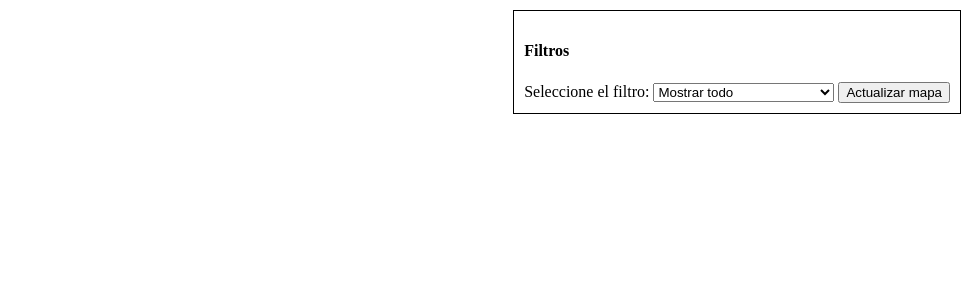
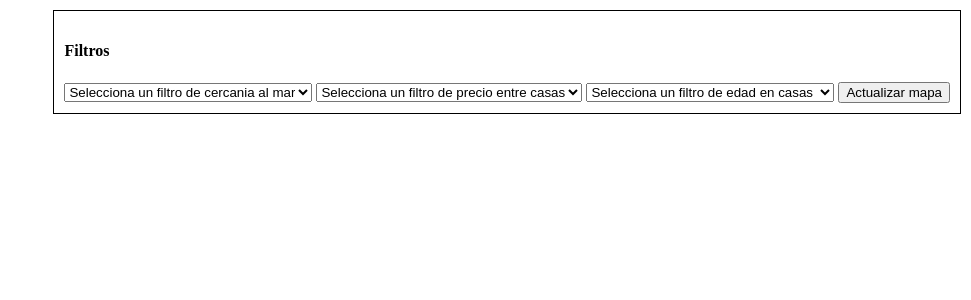
Before and after one commit to itsHaydo/mapaFiltrado, a Flask app: template templates/index.html in a window 1280 px wide. Shown: the top 300 px of the page, without its empty margins (309-1280 px from the left). Run offline with Flask 3, Linux system fonts and the light colour scheme; the template is opened without the code that fills it, so the values that code supplies are empty.

Commit message:
funciona

```diff
--- a/main.py
+++ b/main.py
@@ -24,7 +24,7 @@ def contenido(age, rooms, bedrooms, pop, households, income, value, proximity):
 
 @app.route('/')
 def index():
-    mapa = folium.Map(location=[datos['Latitude'].mean(), datos['Longitude'].mean()], zoom_start=8)
+    mapa = folium.Map(location=[datos['Latitude'].mean(), datos['Longitude'].mean()], zoom_start=5)
     cluster = MarkerCluster().add_to(mapa)
 
     for i, (latitud, longitud, age, rooms, bedrooms, pop, households, income, value, proximity) in enumerate(
@@ -45,7 +45,9 @@ def index():
 
 @app.route('/update_map', methods=['POST'])
 def update_map():
-    selected_filter = request.form['filter']
+    selected_filter = request.form['filter1']
+    selected_filter2 = request.form['filter2']
+    selected_filter3 = request.form['filter3']
 
     if selected_filter == 'all':
         filtered_data = datos
@@ -54,20 +56,36 @@ def update_map():
     elif selected_filter == 'near_bay':
         filtered_data = datos[datos['Ocean Proximity'] == 'NEAR BAY']
     elif selected_filter == 'very_near_bay':
-        filtered_data = datos[datos['Ocean Proximity'] == '<1H OCEAN']  # Adjust as needed
+        filtered_data = datos[datos['Ocean Proximity'] == '<1H OCEAN']
     elif selected_filter == 'island':
         filtered_data = datos[datos['Ocean Proximity'] == 'ISLAND']
     else:
         filtered_data = datos
 
-    mapa = folium.Map(location=[filtered_data['Latitude'].mean(), filtered_data['Longitude'].mean()],
-                                  zoom_start=8)
+    # Filtrar según el segundo filtro
+    if selected_filter2 == 'precio-grande':
+        filtered_data = filtered_data[filtered_data['Value'] > 350000]
+    elif selected_filter2 == 'precio-mediano':
+        filtered_data = filtered_data[(filtered_data['Value'] >= 180000) & (filtered_data['Value'] <= 349999)]
+    elif selected_filter2 == 'precio-':
+        filtered_data = filtered_data[filtered_data['Value'] < 180000]
+
+    # Filtrar según el tercer filtro
+    if selected_filter3 == 'edad-grande':
+        filtered_data = filtered_data[filtered_data['Age'] > 35]
+    elif selected_filter3 == 'edad-mediano':
+        filtered_data = filtered_data[(filtered_data['Age'] >= 18) & (filtered_data['Age'] <= 34)]
+    elif selected_filter3 == 'edad-pequeña':
+        filtered_data = filtered_data[filtered_data['Age'] < 18]
+
+    mapa = folium.Map(location=[filtered_data['Latitude'].mean(), filtered_data['Longitude'].mean()], zoom_start=8)
     cluster = MarkerCluster().add_to(mapa)
 
     for i, (latitud, longitud, age, rooms, bedrooms, pop, households, income, value, proximity) in enumerate(
             zip(filtered_data['Latitude'], filtered_data['Longitude'], filtered_data['Age'], filtered_data['Rooms'],
                 filtered_data['Bedrooms'], filtered_data['Population'], filtered_data['Households'],
                 filtered_data['Income'], filtered_data['Value'], filtered_data['Ocean Proximity'])):
+
         popup = contenido(age, rooms, bedrooms, pop, households, income, value, proximity)
 
         folium.Marker(
@@ -79,6 +97,5 @@ def update_map():
     return mapa._repr_html_()
 
 
-
 if __name__ == '__main__':
     app.run(debug=True)
--- a/templates/index.html
+++ b/templates/index.html
@@ -7,14 +7,29 @@
 <body>
 <div style="position: fixed; top: 10px; right: 10px; z-index: 1000; background-color: white; padding: 10px; border: 1px solid black;">
     <h4>Filtros</h4>
-    <label for="filter-select">Seleccione el filtro:</label>
     <select id="filter-select">
+        <option value="" disabled selected>Selecciona un filtro de cercania al mar</option>
         <option value="all">Mostrar todo</option>
-        <option value="inland">Mostrar lejos del mar</option>
-        <option value="near_bay">Mostrar cerca del bahías</option>
+        <option value="inland">Mostrar alejado del mar</option>
+        <option value="near_bay">Mostrar cerca de bahías</option>
         <option value="very_near_bay">Mostrar muy cerca del mar</option>
         <option value="island">Mostrar en isla</option>
     </select>
+
+    <select id="filter-select2">
+        <option value="" disabled selected>Selecciona un filtro de precio entre casas</option>
+        <option value="precio-grande">Arriba de $350,000 dolares</option>
+        <option value="precio-mediano">Entre 180,000 - 349,999</option>
+        <option value="precio-">Abajo de 180,000</option>
+    </select>
+
+    <select id="filter-select3">
+        <option value="" disabled selected>Selecciona un filtro de edad en casas</option>
+        <option value="edad-grande">Arriba de 35 años edad de la casa</option>
+        <option value="edad-mediano">Entre de 34 - 18 años edad de la casa</option>
+        <option value="edad-pequeña">Abajo de 18 años de edad de la casa</option>
+    </select>
+
     <button id="update-map-button">Actualizar mapa</button>
 </div>
 
@@ -25,11 +40,13 @@
 <script>
     $(document).ready(function () {
     $('#update-map-button').click(function () {
-        var selectedFilter = $('#filter-select').val();
+        var selectedFilter1 = $('#filter-select').val();
+        var selectedFilter2 = $('#filter-select2').val();
+        var selectedFilter3 = $('#filter-select3').val();
         $.ajax({
             type: 'POST',
             url: '/update_map',
-            data: {filter: selectedFilter},
+            data: {filter1: selectedFilter1, filter2: selectedFilter2, filter3: selectedFilter3},
             success: function (response) {
                 var map = $('#map').html(response);
                 map.html(response);
@@ -37,7 +54,6 @@
         });
     });
 });
-
 </script>
 </body>
 </html>
```
